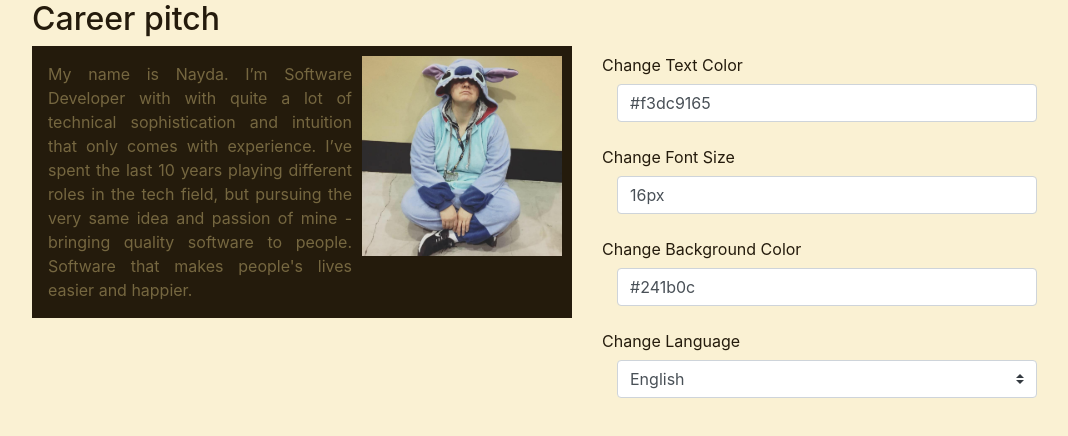
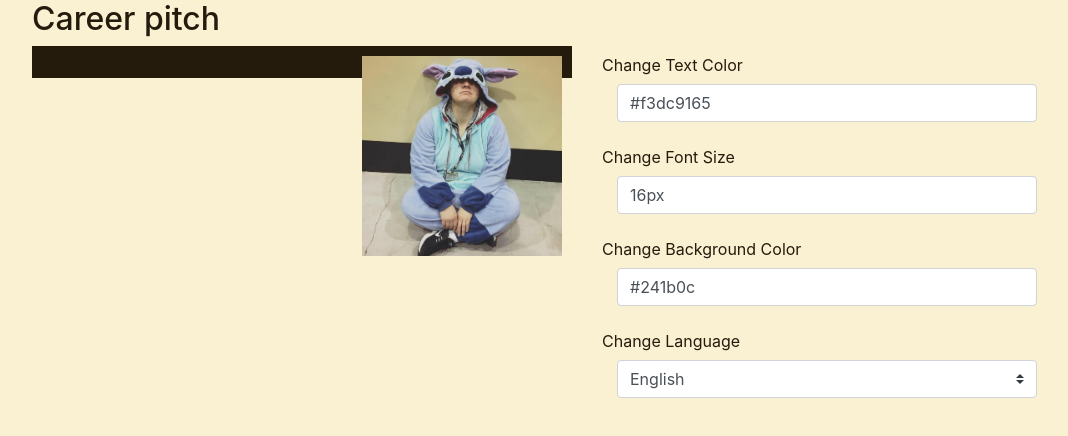
Before and after one commit to NadyaIlinskiy/lab-24, a React (Create React App) app: page / in a window 1280 px wide. Shown: the top 436 px of the page, without its empty margins (53-1121 px from the left). Built offline with nearby package versions, Linux system fonts and the light colour scheme.

Commit message:
almost there

```diff
--- a/src/components/GetBio.js
+++ b/src/components/GetBio.js
@@ -1,11 +1,14 @@
 import React, { useState } from "react";
+
+export const bioContext = React.createContext();
 
 const GetBio = (props) => {
     const aboutMe = {
     English: "  My name is Nayda. I’m Software Developer with with quite a lot of technical sophistication and intuition that only comes with experience. I’ve spent the last 10 years playing different roles in the tech field, but pursuing the very same idea and passion of mine - bringing quality software to people. Software that makes people's lives easier and happier. ",
     Russian: " Меня зовут Надя. Я разработчик программного обеспечения с огромным опытом. Последние 10 лет я занимала различные должности в технологических компаниях, но преследовала всю ту же цель - разрабатывать качаственное программное обеспечение, которое помогает людям достигать поставленных целей.  "
     };
-  const [bio, setBio] = useState(aboutMe.English)
+
+    const [bio, setBio] = useState(aboutMe.English)
 
    const updateLang=(e)=>{
       if (e.target.value === "English") {
@@ -14,6 +17,9 @@
         setBio(aboutMe.Russian);
       }
       }
-    return <div className="bio"> {bio} </div>
+    return (
+  <bioContext.Provider value={{bio, updateLang}}>
+        <div className="bio">  {props.children} </div>
+  </bioContext.Provider>)
 }
 export default GetBio;
--- a/src/components/Reactor.js
+++ b/src/components/Reactor.js
@@ -2,12 +2,14 @@
 import { TextColorContext } from './GetTextColor';
 import { BgColorContext } from './GetBgColor';
 import { FontSizeContext } from './GetFontSize';
+import { bioContext } from './GetBio';
 
 
 const Reactor = (props) => {
     const textColor = useContext(TextColorContext);
     const fontSize = useContext(FontSizeContext);
     const bgColor = useContext(BgColorContext);
+    const bio = useContext(bioContext);
     return (
         <div
             style={{
--- a/src/components/Setter.js
+++ b/src/components/Setter.js
@@ -2,12 +2,14 @@
 import { TextColorContext } from './GetTextColor';
 import { FontSizeContext } from './GetFontSize';
 import { BgColorContext } from './GetBgColor';
-import bio from './GetBio';
+import { bioContext } from './GetBio';
+
 
 const Setter = (props) => {
     const textColor = useContext(TextColorContext);
     const fontSize = useContext(FontSizeContext);
     const bgColor = useContext(BgColorContext);
+    const bio = useContext(bioContext);
 
     return (
 
@@ -51,9 +53,7 @@
                     <label htmlFor="lang" className="col-form-label" >Change Language</label>
                     <div className="col-sm-10">
                         <select className="custom-select mr-sm-2" id="lang"
-                    onChange={e => {
-                        bio.updateLang(e);
-                    }}>
+                            onChange={ e => {bio.updateLang(e) }} >
                         <option value="English">English</option>
                         <option value="Russian">Russian</option>
                     </select>
```
